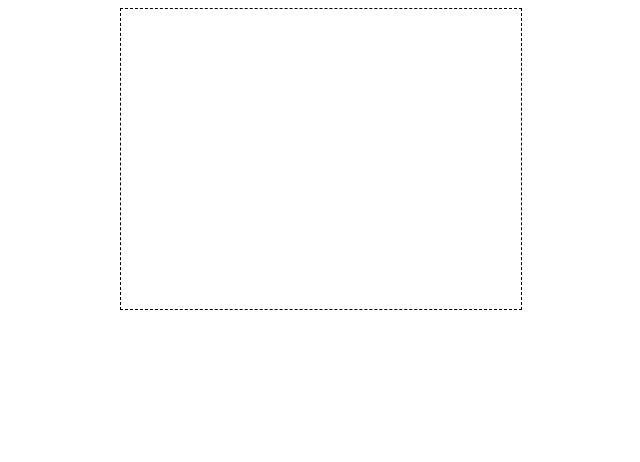
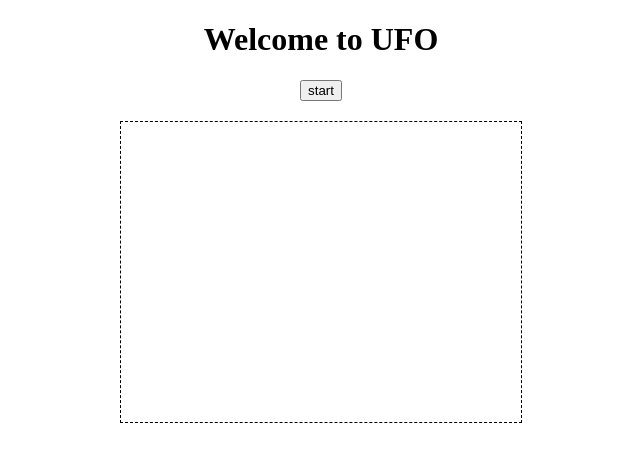
Before and after one commit to matthewrpacker/game-time, a website: page index.html in a window 1280 px wide. Shown: the whole page, without its empty margins (319-959 px from the left). Drawn offline with Linux system fonts and the light colour scheme.

Commit message:
Welcome screen above canvas with start button initiates game.

```diff
--- a/index.html
+++ b/index.html
@@ -6,6 +6,10 @@
   <link href="style.css" rel="stylesheet">
 </head>
 <body>
+  <div id="start-screen">
+    <h1>Welcome to UFO</h1>
+    <input type="button" id="start-button" value="start">
+  </div>
   <canvas id="game"
           class="game-canvas"
           width="400px"
--- a/package.json
+++ b/package.json
@@ -32,5 +32,9 @@
     "style-loader": "^0.13.1",
     "webpack": "^1.10.1",
     "webpack-dev-server": "^1.10.1"
+  },
+  "dependencies": {
+    "jquery": "^3.1.1",
+    "lodash": "^4.16.4"
   }
 }
--- a/style.css
+++ b/style.css
@@ -3,3 +3,10 @@
   margin: auto;
   display: block;
 }
+
+#start-screen {
+  text-align: center;
+  margin: auto;
+  display: block;
+  padding-bottom: 20px;
+}
```
Also changed, not shown: lib/index.js (+9 -8 lines).
